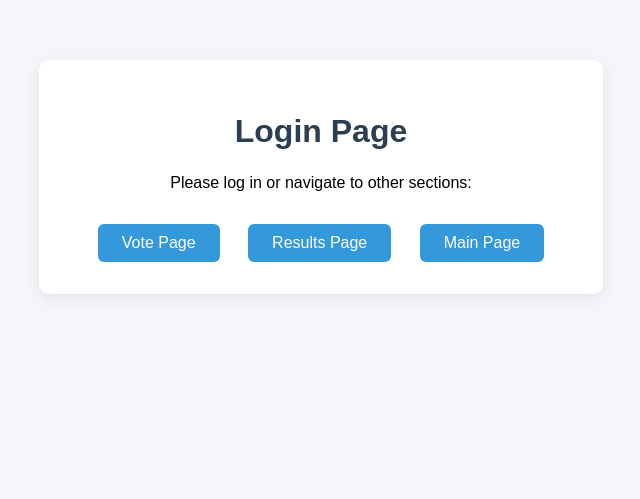
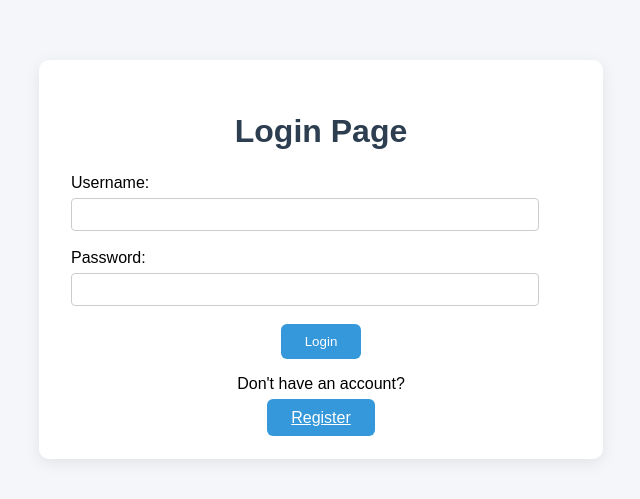
Before and after one commit to Solgeee/Informatik-Projekt, a Django app: page /main/login/ in a window 1280 px wide. Shown: the top 499 px of the page, without its empty margins (319-959 px from the left). Run offline with Django 5.2, Linux system fonts and the light colour scheme.

Commit message:
Added login interfaces and made login the main url. Registration works through the login page now and  through the Admin panel

```diff
--- a/main/templates/main/login.html
+++ b/main/templates/main/login.html
@@ -22,20 +22,27 @@
             color: #2c3e50;
             margin-bottom: 24px;
         }
-        .nav-links {
-            margin-top: 32px;
+        .form-group {
+            margin-bottom: 18px;
+            text-align: left;
         }
-        .nav-links a {
-            display: inline-block;
-            margin: 0 12px;
+        input[type="text"], input[type="password"] {
+            width: 90%;
+            padding: 8px;
+            margin-top: 6px;
+            border: 1px solid #ccc;
+            border-radius: 4px;
+        }
+        .btn {
             padding: 10px 24px;
             background: #3498db;
             color: #fff;
-            text-decoration: none;
+            border: none;
             border-radius: 6px;
+            cursor: pointer;
             transition: background 0.2s;
         }
-        .nav-links a:hover {
+        .btn:hover {
             background: #217dbb;
         }
     </style>
@@ -43,12 +50,29 @@
 <body>
     <div class="container">
         <h1>Login Page</h1>
-        <p>Please log in or navigate to other sections:</p>
-        <div class="nav-links">
-            <a href="http://127.0.0.1:8000/main/vote/">Vote Page</a>
-            <a href="http://127.0.0.1:8000/main/results/">Results Page</a>
-            <a href="http://127.0.0.1:8000/main/">Main Page</a>
+        <div>
+            {% if messages %}
+                {% for message in messages %}
+                    <div style="color: #e74c3c; margin-bottom: 16px; font-weight: bold;">
+                        {{ message }}
+                    </div>
+                {% endfor %}
+            {% endif %}
         </div>
+        <form method="post" action="{% url 'login' %}">
+            {% csrf_token %}
+            <div class="form-group">
+                <label for="username">Username:</label>
+                <input type="text" name="username" id="username" required>
+            </div>
+            <div class="form-group">
+                <label for="password">Password:</label>
+                <input type="password" name="password" id="password" required>
+            </div>
+            <button type="submit" class="btn">Login</button>
+        </form>
+        <p>Don't have an account?</p>
+        <a href="{% url 'register' %}" class="btn">Register</a>
     </div>
 </body>
 </html>
--- a/main/urls.py
+++ b/main/urls.py
@@ -4,8 +4,9 @@ from django.urls import path
 from . import views
 
 urlpatterns = [
-    path("", views.index, name="index"),
+    path("", views.login_view, name="login"),  # Root URL now loads login page
     path("vote/", views.vote, name="vote"),
     path("results/", views.results, name="results"),
-    path("login/", views.login, name="login"),
+    path("login/", views.login_view, name="login"),
+    path("register/", views.register_view, name="register"),
 ]
--- a/main/views.py
+++ b/main/views.py
@@ -1,6 +1,9 @@
 #REQUEST RESPONSE LOGIC
 from django.http import HttpResponse
-from django.shortcuts import render
+from django.shortcuts import render, redirect
+from django.contrib.auth import authenticate, login as auth_login
+from django.contrib.auth.models import User
+from django.contrib import messages
 
 
 def index(request):
@@ -12,5 +15,26 @@ def vote(request):
 def results(request):
     return render(request, "main/results.html")
 
-def login(request):
-    return render(request, "main/login.html")
+def login_view(request):
+    if request.method == 'POST':
+        username = request.POST['username']
+        password = request.POST['password']
+        user = authenticate(request, username=username, password=password)
+        if user is not None:
+            auth_login(request, user)
+            return redirect('index')  # Change to your main page url name
+        else:
+            messages.error(request, 'Invalid username or password.')
+    return render(request, 'main/login.html')
+
+def register_view(request):
+    if request.method == 'POST':
+        username = request.POST['username']
+        password = request.POST['password']
+        if User.objects.filter(username=username).exists():
+            messages.error(request, 'Username already exists.')
+        else:
+            User.objects.create_user(username=username, password=password)
+            messages.success(request, 'Registration successful. Please log in.')
+            return redirect('login')
+    return render(request, 'main/register.html')
```
Also changed, not shown: main/templates/main/register.html (added, +35 -0 lines), db.sqlite3.
